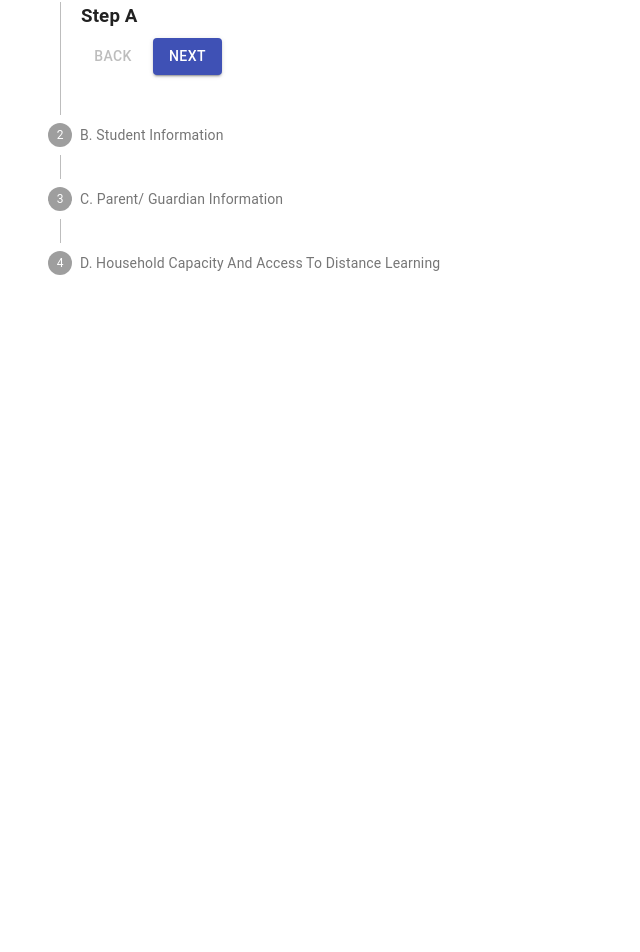
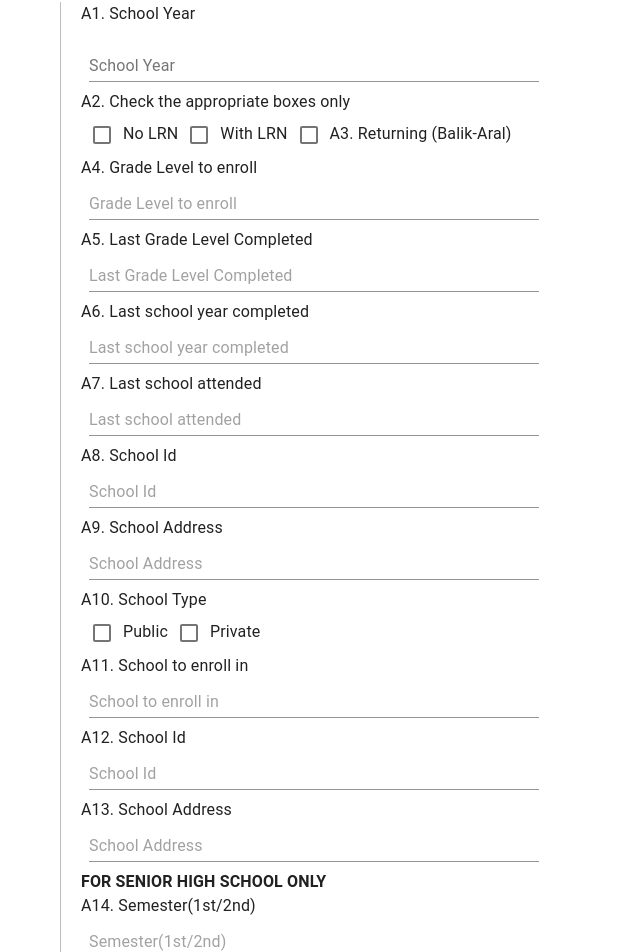
Before and after one commit to nonsense00027/dorshs, a React (Create React App) app: page / in a window 1280 px wide. Shown: the part 54-1006 px from the top of the page, without its empty margins (0-640 px from the left). Before the commit the page ends 800 px from the top, so only its background shows below. Built offline with nearby package versions, Linux system fonts and the light colour scheme.

Commit message:
StepA added

```diff
--- a/src/pages/Enrollment/StepA.js
+++ b/src/pages/Enrollment/StepA.js
@@ -1,23 +1,164 @@
-import React, { useState } from "react";
+import React from "react";
+import { makeStyles } from '@material-ui/core/styles';
+import TextField from '@material-ui/core/TextField';
+import Checkbox from '@material-ui/core/Checkbox';
+import Input from '@material-ui/core/Input';
+
+const useStyles = makeStyles((theme) => ({
+  root: {
+    '& > *': {
+      margin: theme.spacing(1),
+      width: '50ch',
+    },
+  },
+}));
 
 function StepA() {
-  const [sy, setSy] = useState("");
-  const [lrn, setLrn] = useState(false);
-  const [returning, setReturning] = useState(false);
-  const [enrollLevel, setEnrollLevel] = useState("");
-  const [lastSchool, setLastSchool] = useState("");
-  const [schoolId, setSchoolId] = useState("");
-  const [lastGradeLevel, setLastGradeLevel] = useState("");
-  const [lastSchoolAddress, setLastSchoolAddress] = useState("");
-  const [lastSchoolYearCompleted, setLastSchoolYearCompleted] = useState("");
-  const [lastSchoolType, setLastSchoolType] = useState("");
-  const [semester, setSemester] = useState("");
-  const [track, setTrack] = useState("");
-  const [strand, setStrand] = useState("");
+  const classes = useStyles();
+
+  // const [sy, setSy] = useState("");
+  // const [lrn, setLrn] = useState(false);
+  // const [returning, setReturning] = useState(false);
+  // const [enrollLevel, setEnrollLevel] = useState("");
+  // const [lastSchool, setLastSchool] = useState("");
+  // const [schoolId, setSchoolId] = useState("");
+  // const [lastGradeLevel, setLastGradeLevel] = useState("");
+  // const [lastSchoolAddress, setLastSchoolAddress] = useState("");
+  // const [lastSchoolYearCompleted, setLastSchoolYearCompleted] = useState("");
+  // const [lastSchoolType, setLastSchoolType] = useState("");
+  // const [semester, setSemester] = useState("");
+  // const [track, setTrack] = useState("");
+  // const [strand, setStrand] = useState("");
 
   return (
     <div>
-      <h3>Step A</h3>
+      <p>
+        A1. School Year
+      </p>
+      <form className={classes.root} noValidate autoComplete="off">
+      <TextField id="standard-basic" label="School Year" />
+    </form>
+    <div>
+      <p>
+        A2. Check the appropriate boxes only
+      </p>
+      <Checkbox value="checkedA" inputProps={{ 'aria-label': 'No LRN' }}/>
+      <label>No LRN</label>
+      <Checkbox value="checkedB" inputProps={{ 'aria-label': 'With LRN' }}/>
+      <label>With LRN</label>
+      <Checkbox value="checkedC" inputProps={{ 'aria-label': 'Returning (Balik-Aral)' }}/>
+      <label>A3. Returning (Balik-Aral)</label>
+    </div>
+    <div>
+      <p>
+        A4. Grade Level to enroll
+      </p>
+      <form className={classes.root} noValidate autoComplete="off">
+      <Input placeholder='Grade Level to enroll' inputProps={{ 'aria-label': 'description' }} />
+    </form>
+    </div>
+    <div>
+      <p>
+        A5. Last Grade Level Completed
+      </p>
+      <form className={classes.root} noValidate autoComplete="off">
+      <Input placeholder='Last Grade Level Completed' inputProps={{ 'aria-label': 'description' }} />
+    </form>
+    </div>
+    <div>
+      <p>
+        A6. Last school year completed
+      </p>
+      <form className={classes.root} noValidate autoComplete="off">
+      <Input placeholder='Last school year completed' inputProps={{ 'aria-label': 'description' }} />
+    </form>
+    </div>
+    <div>
+      <p>
+        A7. Last school attended
+      </p>
+      <form className={classes.root} noValidate autoComplete="off">
+      <Input placeholder='Last school attended' inputProps={{ 'aria-label': 'description' }} />
+    </form>
+    </div>
+    <div>
+      <p>
+        A8. School Id
+      </p>
+      <form className={classes.root} noValidate autoComplete="off">
+      <Input placeholder='School Id' inputProps={{ 'aria-label': 'description' }} />
+    </form>
+    </div>
+    <div>
+      <p>
+        A9. School Address
+      </p>
+      <form  className={classes.root} noValidate autoComplete="off">
+      <Input placeholder='School Address' inputProps={{ 'aria-label': 'description' }} />
+    </form>
+    </div>
+    <div>
+      <p>
+        A10. School Type
+      </p>
+      <Checkbox value="checkedA" inputProps={{ 'aria-label': 'Public' }}/>
+      <label>Public</label>
+      <Checkbox value="checkedB" inputProps={{ 'aria-label': 'Private' }}/>
+      <label>Private</label>
+    </div>
+    <div>
+      <p>
+        A11. School to enroll in
+      </p>
+      <form  className={classes.root} noValidate autoComplete="off">
+      <Input placeholder='School to enroll in' inputProps={{ 'aria-label': 'description' }} />
+    </form>
+    </div>
+    <div>
+      <p>
+        A12. School Id
+      </p>
+      <form  className={classes.root} noValidate autoComplete="off">
+      <Input placeholder='School Id' inputProps={{ 'aria-label': 'description' }} />
+    </form>
+    </div>
+    <div>
+      <p>
+        A13. School Address
+      </p>
+      <form  className={classes.root} noValidate autoComplete="off">
+      <Input placeholder='School Address' inputProps={{ 'aria-label': 'description' }} />
+    </form>
+    </div>
+    <div>
+      <h4>
+        FOR SENIOR HIGH SCHOOL ONLY
+      </h4>
+    </div>
+    <div>
+      <p>
+        A14. Semester(1st/2nd)
+      </p>
+      <form  className={classes.root} noValidate autoComplete="off">
+      <Input placeholder='Semester(1st/2nd)' inputProps={{ 'aria-label': 'description' }} />
+    </form>
+    </div>
+    <div>
+      <p>
+        A15. Track
+      </p>
+      <form  className={classes.root} noValidate autoComplete="off">
+      <Input placeholder='Track' inputProps={{ 'aria-label': 'description' }} />
+    </form>
+    </div>
+    <div>
+      <p>
+        A16. Strand (if any)
+      </p>
+      <form  className={classes.root} noValidate autoComplete="off">
+      <Input placeholder='Strand (if any)' inputProps={{ 'aria-label': 'description' }} />
+    </form>
+    </div>
     </div>
   );
 }
```
